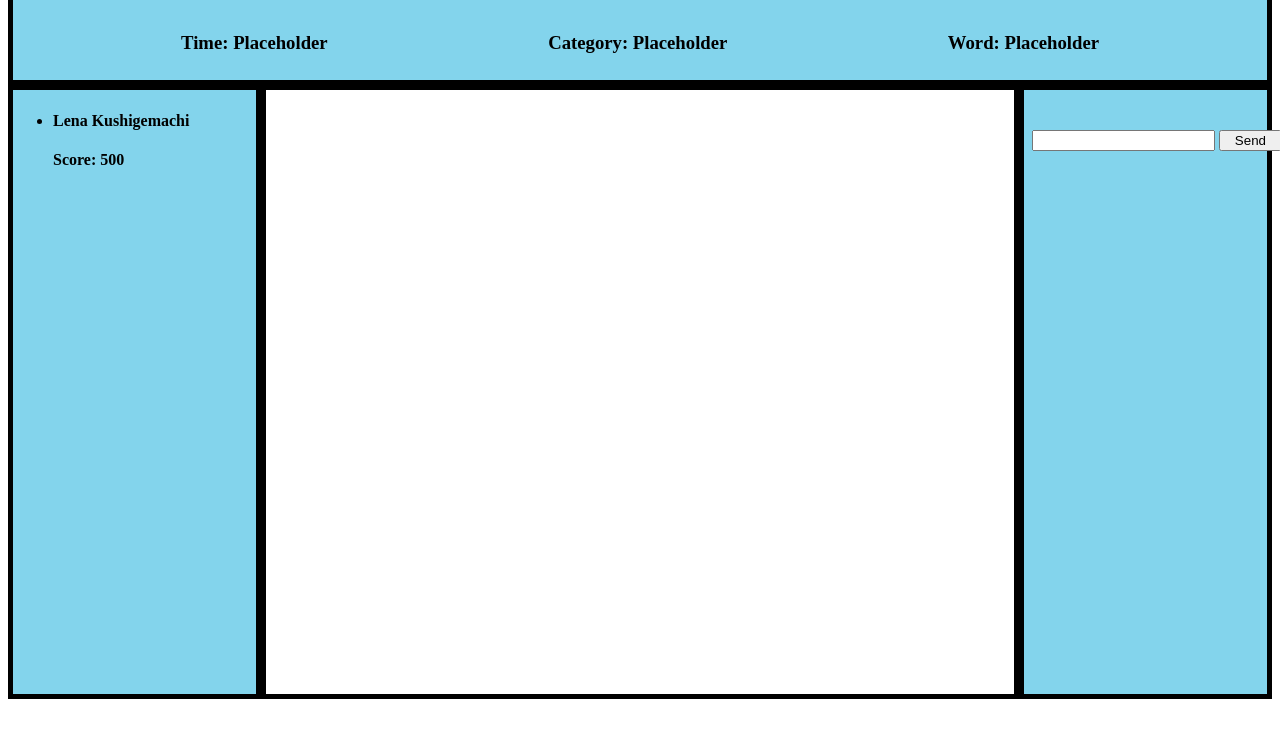
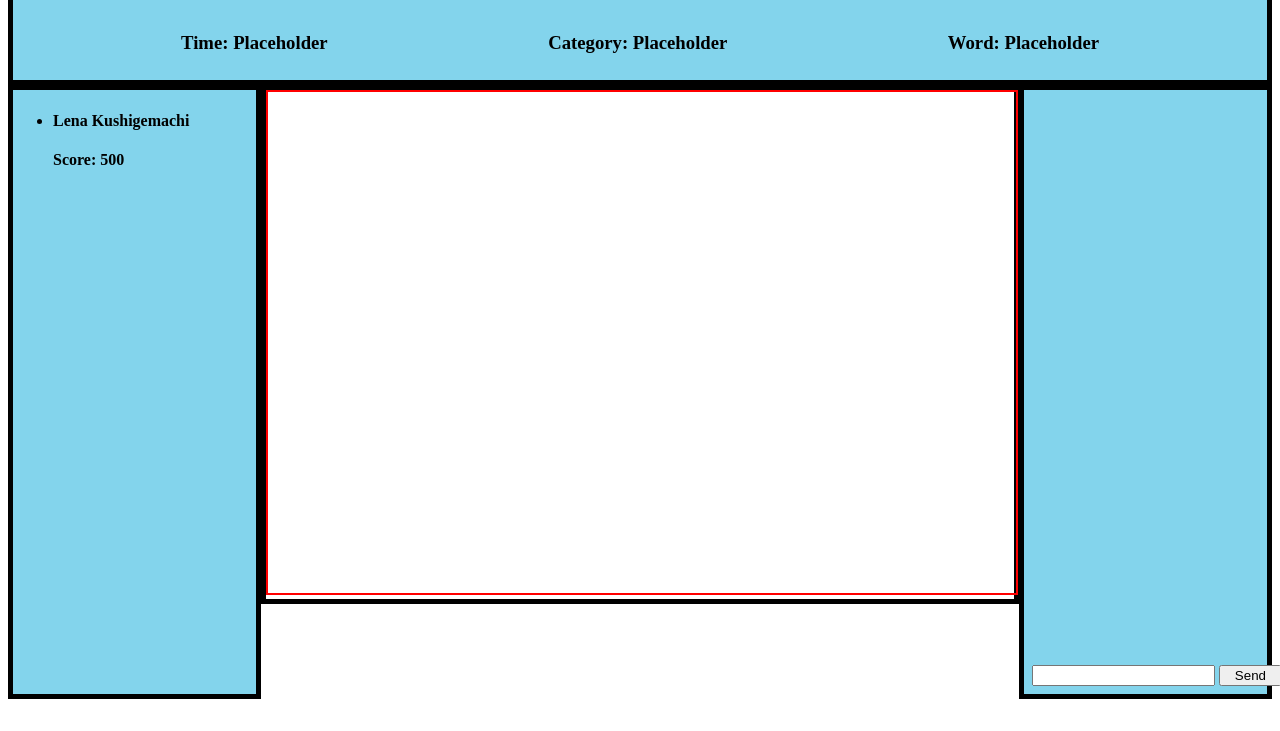
Before and after one commit to CharlesLiu02/Fake-Artist, a website: page client/main.html in a window 1280 px wide. Shown: the part 69-800 px from the top of the page. Drawn offline with nearby package versions, Linux system fonts and the light colour scheme; no server answers.

Commit message:
added canvas, clears after resizing

```diff
--- a/client/main.html
+++ b/client/main.html
@@ -25,9 +25,9 @@
             </ul>
         </div>
         <div id="canvas-container">
-            <canvas>
-
-            </canvas>
+            <div id="canvas-resize">
+                <canvas></canvas>
+            </div>
         </div>
         <div id="chat-container">
             <ul id="events"></ul>
--- a/client/src/client.js
+++ b/client/src/client.js
@@ -1,3 +1,4 @@
+//Updates chat
 const log = (text) => {
     const parent = document.querySelector('#events')
     const elem = document.createElement('li')
@@ -14,17 +15,66 @@ const onChatSubmitted = (socket) => (e) => {
     socket.emit('message', text)
 }
 
+var pos = {x: 0, y: 0}
+
+const updateBoard = (canvas) => {
+    const ctx = canvas.getContext('2d')
+
+    //New position from mouse event
+    const setPosition = (e) => {
+        const {top, left} = canvas.getBoundingClientRect()
+        const {clientX, clientY} = e
+        pos.x = clientX - left
+        pos.y = clientY - top
+    }
+
+    const draw = (e) => {
+        //Checks that mouse left button is pressed
+        if (e.buttons !== 1) {
+            return
+        }
+        ctx.beginPath();
+
+        ctx.lineWidth = 2
+        ctx.linecap = 'round'
+        ctx.strokeStyle = 'black'
+
+        //From
+        ctx.moveTo(pos.x, pos.y)
+        setPosition(e)
+        //To
+        ctx.lineTo(pos.x, pos.y)
+        //Draws line
+        ctx.stroke()
+    }
+
+    return {setPosition, draw}
+}
+
 (() => {
     const socket = io()
     const canvas = document.querySelector('canvas')
+    const {width} = canvas.getBoundingClientRect()
+    canvas.width = width
+    const heightRatio = 0.67
+    canvas.height = canvas.width * heightRatio
 
-    const onClick = (e) => {
-        const {x, y} = getClickCoordinates(canvas, e)
+    const resizeCanvas = (e) => {
+        const {width} = canvas.getBoundingClientRect()
+        canvas.width = width
+        const heightRatio = 0.67
+        canvas.height = canvas.width * heightRatio
     }
 
     socket.on('message', log)
 
     document.querySelector('#chat-form').addEventListener('submit', onChatSubmitted(socket))
 
-    canvas.addEventListener('click', onClick)
+    const {setPosition} = updateBoard(canvas)
+    const {draw} = updateBoard(canvas)
+
+    window.addEventListener('resize', resizeCanvas)
+    document.addEventListener('mousemove', draw)
+    document.addEventListener('mousedown', setPosition)
+    document.addEventListener('mouseenter', setPosition)
 })();
--- a/client/styles/main.css
+++ b/client/styles/main.css
@@ -23,16 +23,16 @@
 #canvas-container {
     grid-column: 2 / 3;
     grid-row: 2 / 3;
-    border: 5px black solid;
 }
 
 #chat-container {
     grid-column: 3 / 4;
-    grid-row: 2 / 3;
+    grid-row: 2;
     border: 5px black solid;
     display: flex;
     flex-direction: column;
     align-items: stretch;
+    justify-content: space-between;
     background-color: rgb(131, 212, 236);
 }
 
@@ -60,3 +60,12 @@
 .chat-wrapper button {
     width: 25%
 }
+
+canvas {
+    width: 100%;
+    border: 2px red solid;
+}
+
+#canvas-resize {
+    border: 5px black solid;
+}
```
